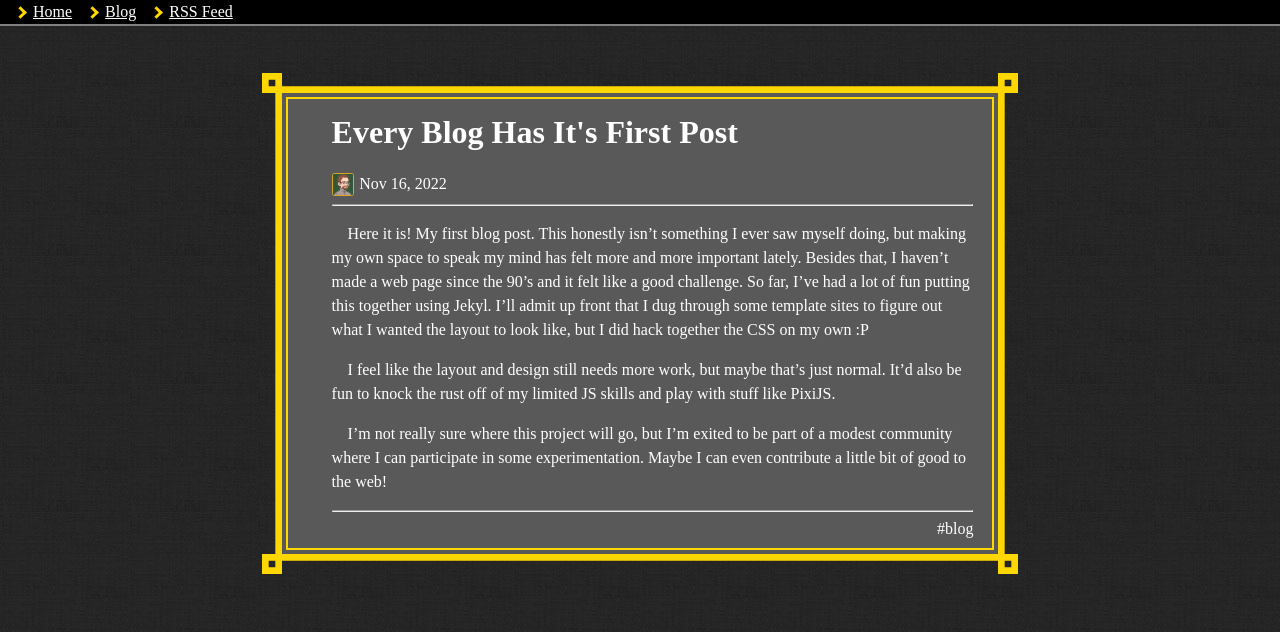
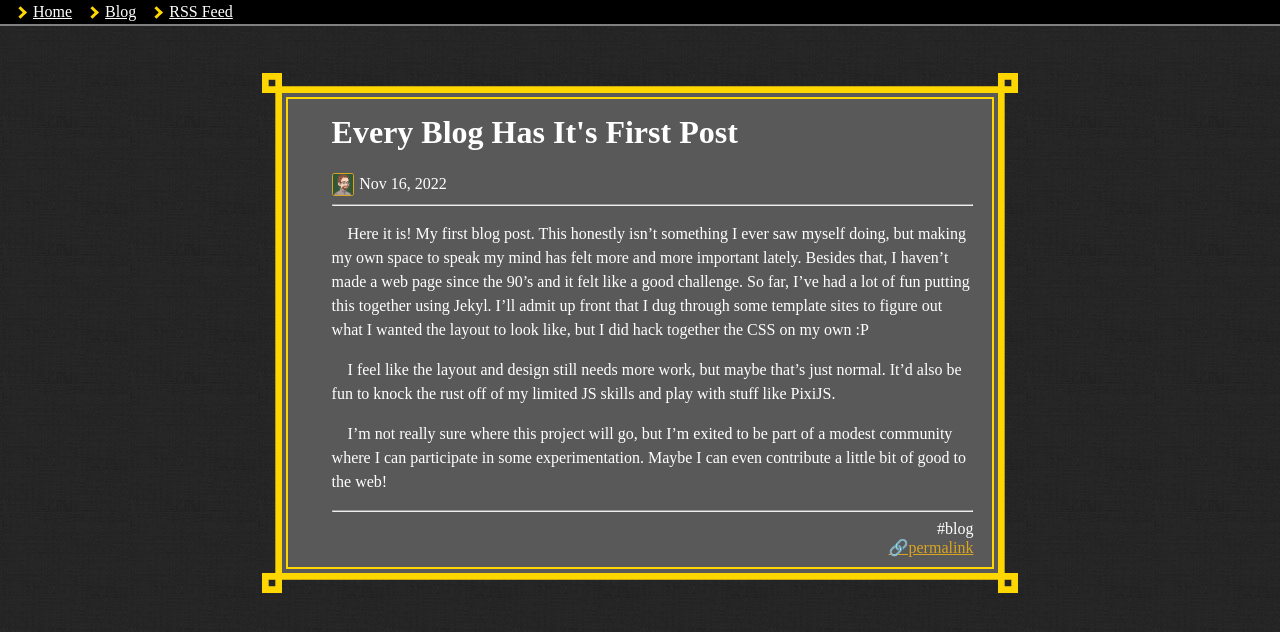
Before and after one commit to Kaezon/personal-site, a Jekyll site: the page built from blog/_posts/2022-09-30-first-post.md, in a window 1280 px wide. Shown: the top 632 px of the page. Built offline with Jekyll 4.4.1, drawn with Linux system fonts in a browser that asks for light colours.

Commit message:
permalink and page meta

```diff
--- a/_layouts/blog-post.html
+++ b/_layouts/blog-post.html
@@ -23,6 +23,9 @@ layout: default
         <span class="p-category post-meta-footer-tag">#{{ tag }}</span>
         {% endfor %}
       </div>
+      <div class="post-meta-footer">
+        <a class="u-url" href={{ page.url }}>🔗permalink</a>
+      </div>
     </div>
   </div>
 </div>
--- a/_layouts/default.html
+++ b/_layouts/default.html
@@ -6,6 +6,10 @@
   <meta name="viewport" content="width=device-width,initial-scale=1" />
   <meta name="description" content="The personal site of Brett Costabile" />
   <meta name="author" content="Brett Costabile">
+  {% if page.tags %}
+  <meta name="keywords" content={{ page.tags | join: ", " }}>
+  {% endif %}
+  <meta name="robots" content="all">
   <link rel="stylesheet" type="text/css" href={{ "/assets/css/style.css" | relative_url }} />
   <link rel="icon" href={{ "/assets/img/fav.ico" | relative_url }}>
   <meta name="theme-color" content="">
```
